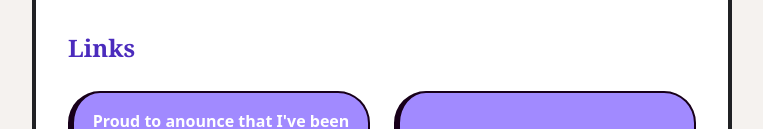
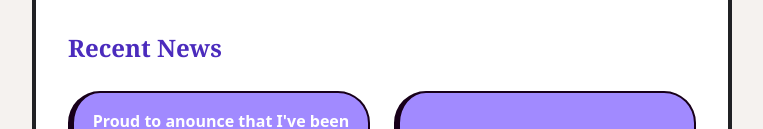
Before and after one commit to g42alaxy/g42alaxy.github.io, a plain HTML site: page index.html in a window 1280 px wide. Shown: the part 795-924 px from the top of the page, without its empty margins (258-1021 px from the left). Drawn offline with Linux system fonts and the light colour scheme.

Commit message:
Update index.html

```diff
--- a/index.html
+++ b/index.html
@@ -105,19 +105,23 @@
     </section>
 
     <section id="link-section" class="link-section" aria-label="Quick links">
-      <h2>Links</h2>
+      <h2>Recent News</h2>
       <div class="links-grid"><!-- Links will be dynamically inserted here --></div>
     </section>
 
+    <!--
     <section class="blog-section" aria-label="Latest blog post">
       <h2>Latest from my Blog</h2>
       <div class="blog-post">
         <div class="post-content">
+    -->
           <!-- Latest blog post will be dynamically inserted here -->
+    <!--
           <p>Loading latest post...</p>
         </div>
       </div>
     </section>
+    -->
 
     <footer class="footer" role="contentinfo">
       <div class="footer-buttons">
```
